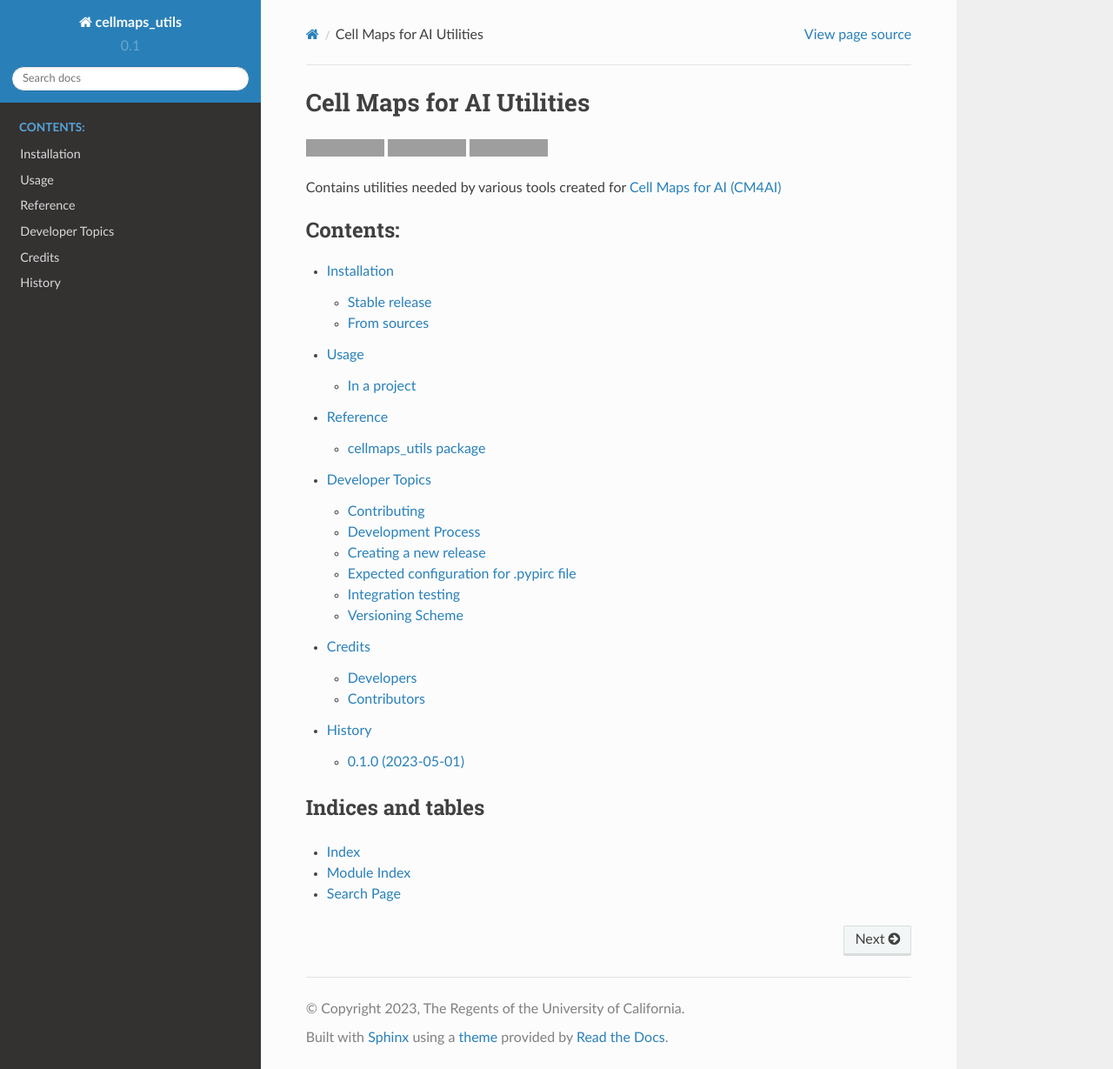
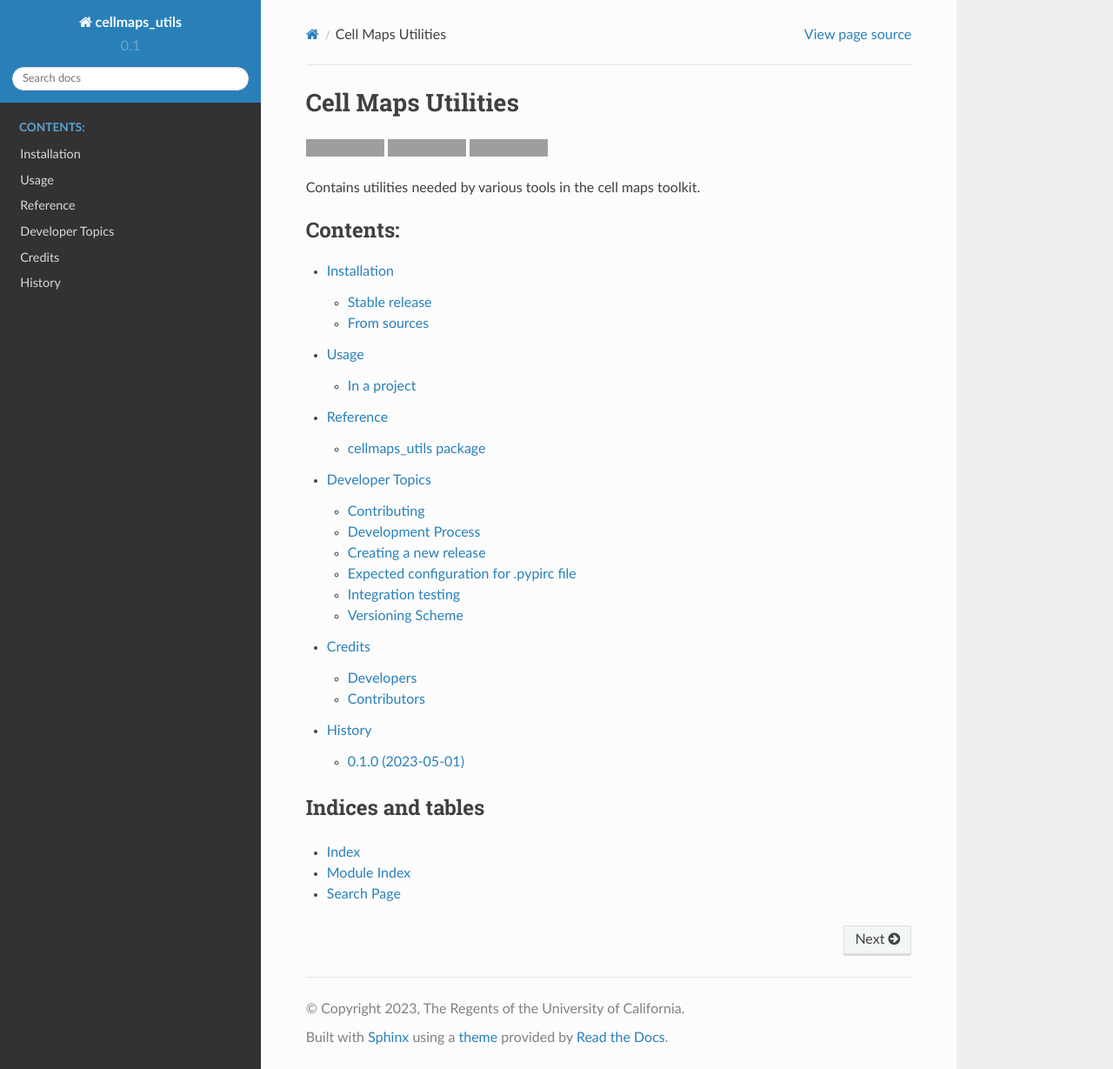
Before and after one commit to idekerlab/cellmaps_utils, a Sphinx documentation site: the page built from docs/index.rst, in a window 1280 px wide and 1229 px high. Shown: the whole window at 87% size. Built offline with Sphinx 7.4.7 and the Read the Docs theme 2.0.0, drawn with Linux system fonts in a browser that asks for light colours; grey boxes are pictures that could not be loaded.

Commit message:
readme and docs

```diff
--- a/README.rst
+++ b/README.rst
@@ -13,7 +13,7 @@
         :target: https://cellmaps-utils.readthedocs.io/en/latest/?badge=latest
         :alt: Documentation Status
 
-Contains utilities needed by various tools created for `Cell Maps for AI (CM4AI) <https://cm4ai.org>`__
+Contains utilities needed by various tools in the cell maps toolkit.
 
 
 * Free software: MIT license
@@ -95,8 +95,6 @@
 Credits
 -------
 
-Development is supported by `CM4AI <https://cm4ai.org>`__
-
 This package was created with Cookiecutter_ and the `audreyr/cookiecutter-pypackage`_ project template
 
 
--- a/docs/devbranches.rst
+++ b/docs/devbranches.rst
@@ -1,6 +1,5 @@
 Development Process
 =====================
 
-TODO need to denote that development go on
-``dev`` branch and each user should have their own
-branch and pull request into ``dev``
+To make a pull request, please create your own user
+``dev`` branch and request a pull request into the repository ``dev`` branch.
--- a/docs/index.rst
+++ b/docs/index.rst
@@ -1,5 +1,5 @@
 ===========================
-Cell Maps for AI Utilities
+Cell Maps Utilities
 ===========================
 
 
@@ -13,7 +13,7 @@
         :target: https://cellmaps-utils.readthedocs.io/en/latest/?badge=latest
         :alt: Documentation Status
 
-Contains utilities needed by various tools created for `Cell Maps for AI (CM4AI) <https://cm4ai.org>`__
+Contains utilities needed by various tools in the cell maps toolkit.
 
 .. toctree::
    :maxdepth: 2
```
